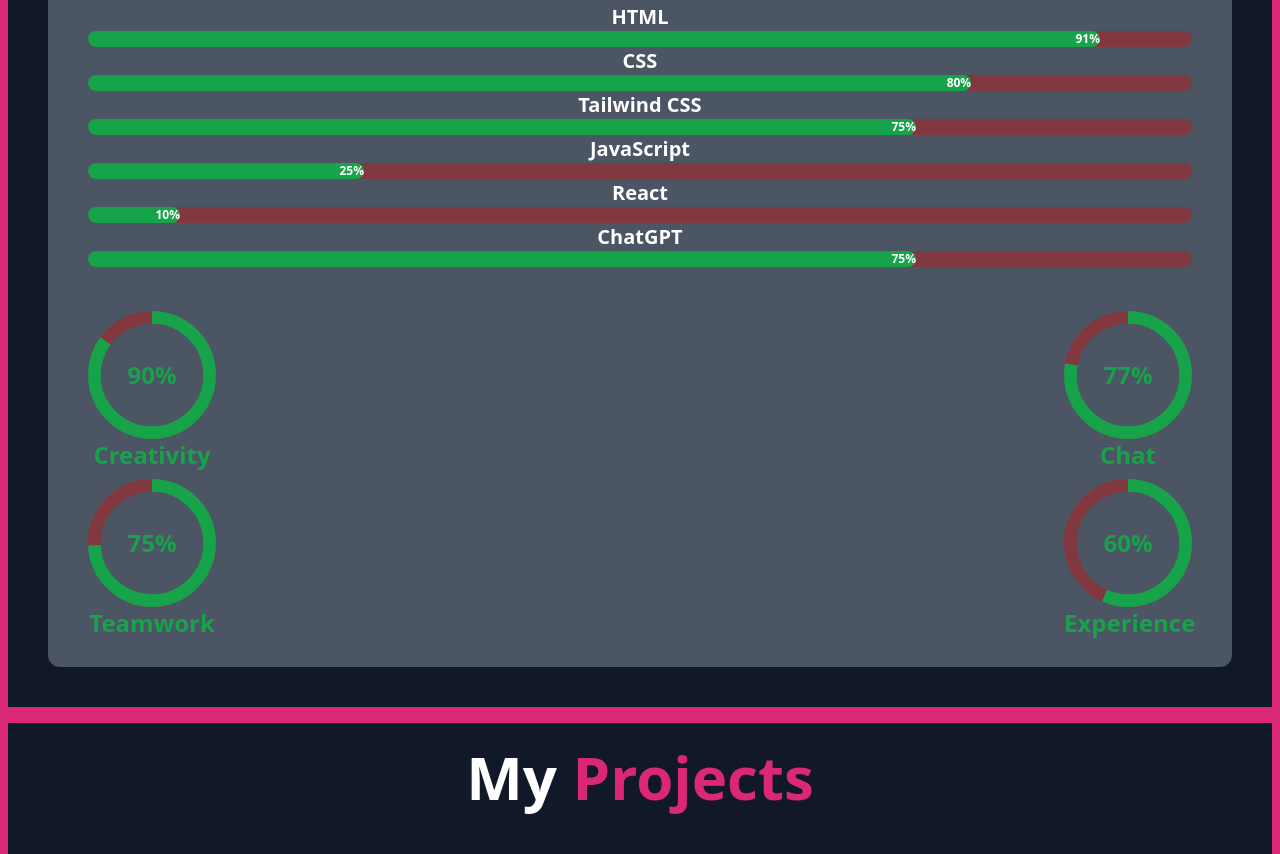
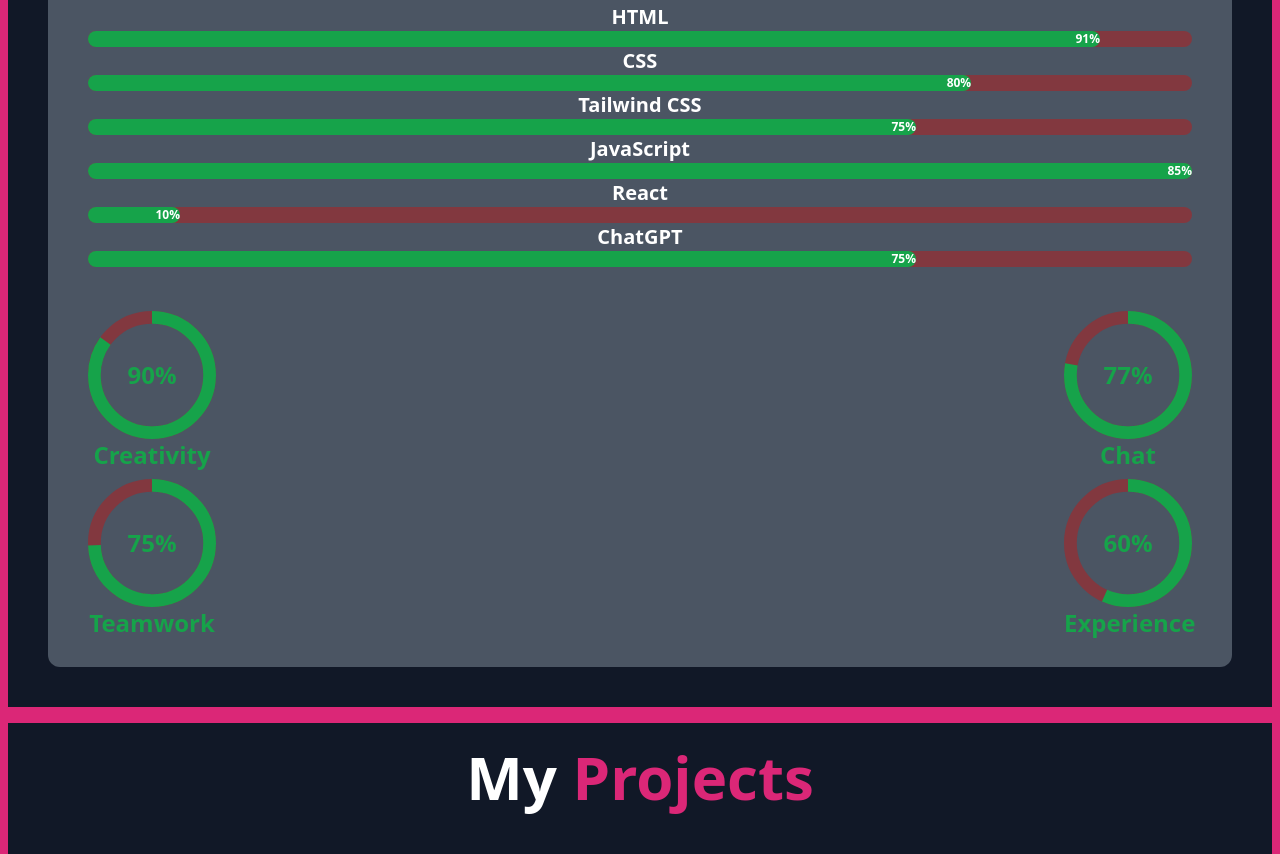
Before and after one commit to introvertasim/My-Portfolio, a website: page index.html in a window 1280 px wide. Shown: the part 1853-2707 px from the top of the page. Drawn offline with Linux system fonts and the light colour scheme; files whose address does not match are found by name.

Commit message:
Update index.html

```diff
--- a/index.html
+++ b/index.html
@@ -177,7 +177,7 @@
             </div>
             <span class="font-bold text-xl">JavaScript</span>
             <div class="bg-red-700/50 rounded-full w-full h-4">
-                <div class="bg-green-600 w-3/12 rounded-full h-4 text-right text-xs font-bold">25%</div>
+                <div class="bg-green-600 w-10/12 rounded-full h-4 text-right text-xs font-bold">85%</div>
             </div>
             <span class="font-bold text-xl">React</span>
             <div class="bg-red-700/50 rounded-full w-full h-4">
```
